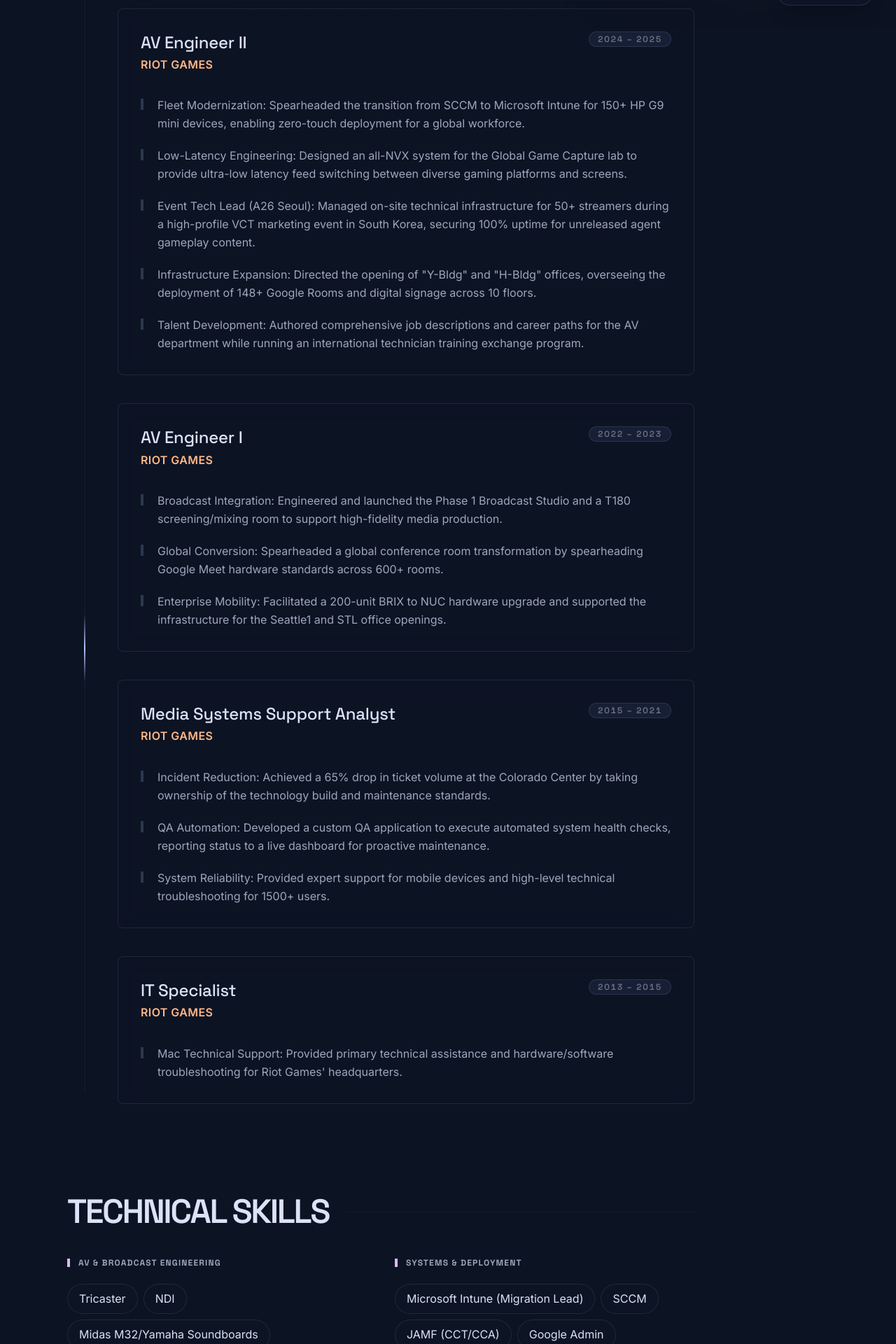
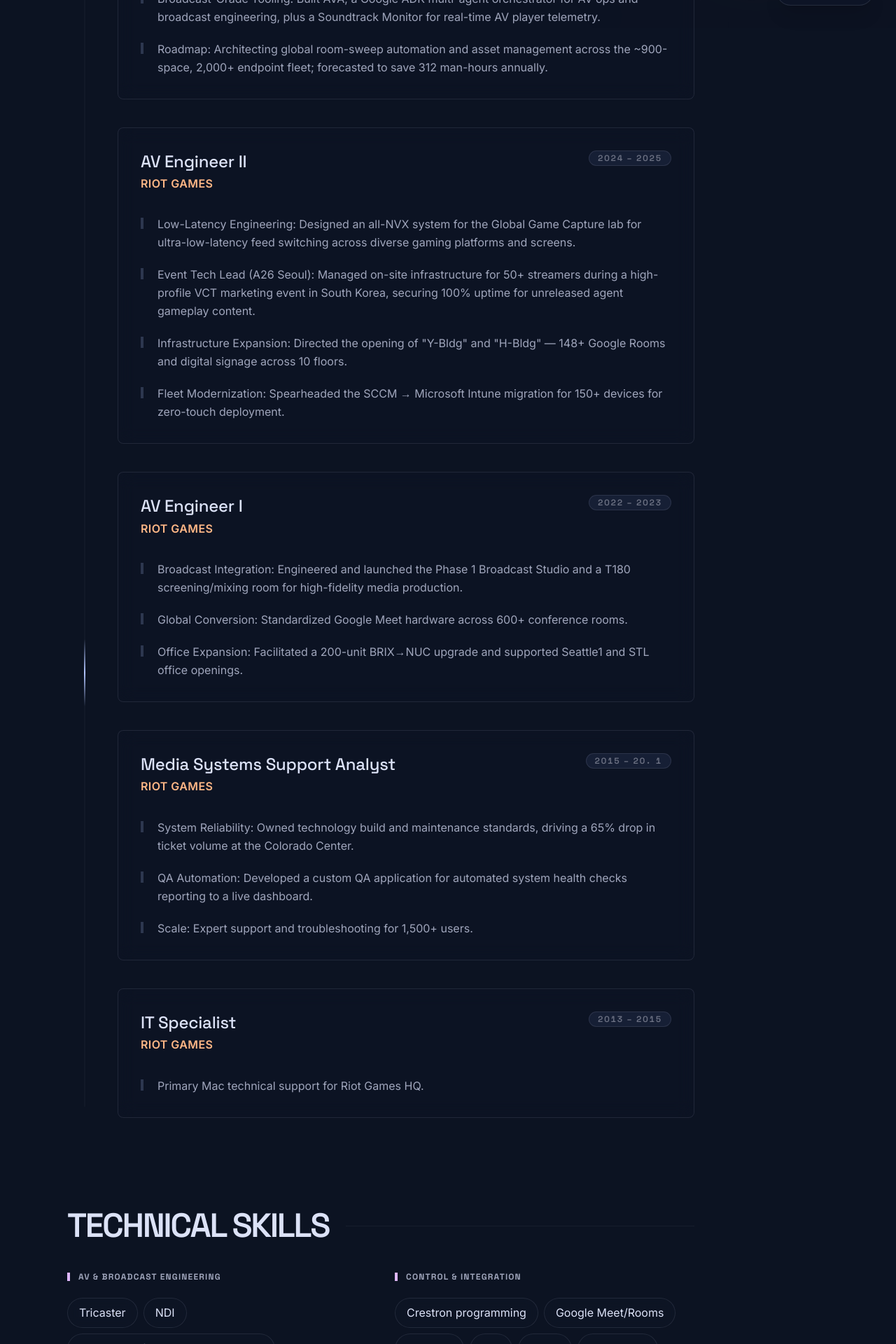
Before and after one commit to shelton-cloud/my-website, a Next.js app: page /resume in a window 1280 px wide. Shown: the part 760-2680 px from the top of the page at 70% size. Built offline with nearby package versions, Linux system fonts and the light colour scheme.

Commit message:
docs: update professional profile with latest resume info

```diff
--- a/src/data/profile.ts
+++ b/src/data/profile.ts
@@ -7,8 +7,8 @@
         location: "Los Angeles, CA 90064"
     },
     bio: [
-        "I'm originally from Houston, TX and moved to Los Angeles to pursue music—playing guitar, bass, and drums in touring bands across the country. While the rockstar life was a thrill, I found my long-term rhythm at Riot Games, where I've spent the last 12+ years blending my technical skills with my passion for creating amazing experiences.",
-        "Today, I'm a Lead IT/AV professional expert in global infrastructure and broadcast engineering. I love solving complex technical puzzles, enabling global teams to collaborate seamlessly, and building systems that just work."
+        "Broadcast and AV systems engineer with 12+ years at Riot Games — Tricaster/NDI live production, all-NVX low-latency design, and Crestron control programming across a global fleet of ~900 spaces and 2,000+ endpoints. A modern AV engineer who builds the systems, not just operates them: I back live production and room operations with software I write myself (Python, Go, TypeScript, Crestron SIMPL# Pro), from agent-driven diagnostics to real-time telemetry dashboards.",
+        "I'm originally from Houston, TX and moved to Los Angeles to pursue music—playing guitar, bass, and drums in touring bands across the country. While the rockstar life was a thrill, I found my long-term rhythm at Riot Games, where I've spent the last 12+ years blending my technical skills with my passion for creating amazing experiences."
     ],
     personal: {
         journey: "From Houston stages to LA control rooms, my journey has been about finding the perfect mix of creativity and technology.",
@@ -28,8 +28,10 @@
             role: "AV Engineer III – Tech Lead",
             period: "2026 – Present",
             responsibilities: [
-                "Global Efficiency Strategy: Architecting a global technical roadmap focused on full room sweep automation and asset management for 175+ rooms; forecasted to save 312 man-hours annually.",
-                "Roadmap Leadership: Steering the global team toward hardware parity across all regions to ensure a seamless, standardized user experience."
+                "AV Systems Engineering: Maintain the AV Systems monorepo spanning Crestron SIMPL# Pro control, BPMN workflows, React/Node dashboards, and Python utilities for room automation.",
+                "Room Fleet Automation: Shipped a Conference Room Morning Auto-Sweep across 196 rooms — headless agents verify connectivity, USB, mic, speaker, and camera each morning and post to a live fleet dashboard with baseline-drift detection and Slack alerting.",
+                "Broadcast-Grade Tooling: Built AVA, a Google ADK multi-agent orchestrator for AV ops and broadcast engineering, plus a Soundtrack Monitor for real-time AV player telemetry.",
+                "Roadmap: Architecting global room-sweep automation and asset management across the ~900-space, 2,000+ endpoint fleet; forecasted to save 312 man-hours annually."
             ],
             current: true
         },
@@ -38,11 +40,10 @@
             role: "AV Engineer II",
             period: "2024 – 2025",
             responsibilities: [
-                "Fleet Modernization: Spearheaded the transition from SCCM to Microsoft Intune for 150+ HP G9 mini devices, enabling zero-touch deployment for a global workforce.",
-                "Low-Latency Engineering: Designed an all-NVX system for the Global Game Capture lab to provide ultra-low latency feed switching between diverse gaming platforms and screens.",
-                "Event Tech Lead (A26 Seoul): Managed on-site technical infrastructure for 50+ streamers during a high-profile VCT marketing event in South Korea, securing 100% uptime for unreleased agent gameplay content.",
-                "Infrastructure Expansion: Directed the opening of \"Y-Bldg\" and \"H-Bldg\" offices, overseeing the deployment of 148+ Google Rooms and digital signage across 10 floors.",
-                "Talent Development: Authored comprehensive job descriptions and career paths for the AV department while running an international technician training exchange program."
+                "Low-Latency Engineering: Designed an all-NVX system for the Global Game Capture lab for ultra-low-latency feed switching across diverse gaming platforms and screens.",
+                "Event Tech Lead (A26 Seoul): Managed on-site infrastructure for 50+ streamers during a high-profile VCT marketing event in South Korea, securing 100% uptime for unreleased agent gameplay content.",
+                "Infrastructure Expansion: Directed the opening of \"Y-Bldg\" and \"H-Bldg\" — 148+ Google Rooms and digital signage across 10 floors.",
+                "Fleet Modernization: Spearheaded the SCCM → Microsoft Intune migration for 150+ devices for zero-touch deployment."
             ],
             current: false
         },
@@ -51,20 +52,20 @@
             role: "AV Engineer I",
             period: "2022 – 2023",
             responsibilities: [
-                "Broadcast Integration: Engineered and launched the Phase 1 Broadcast Studio and a T180 screening/mixing room to support high-fidelity media production.",
-                "Global Conversion: Spearheaded a global conference room transformation by spearheading Google Meet hardware standards across 600+ rooms.",
-                "Enterprise Mobility: Facilitated a 200-unit BRIX to NUC hardware upgrade and supported the infrastructure for the Seattle1 and STL office openings."
+                "Broadcast Integration: Engineered and launched the Phase 1 Broadcast Studio and a T180 screening/mixing room for high-fidelity media production.",
+                "Global Conversion: Standardized Google Meet hardware across 600+ conference rooms.",
+                "Office Expansion: Facilitated a 200-unit BRIX→NUC upgrade and supported Seattle1 and STL office openings."
             ],
             current: false
         },
         {
             company: "Riot Games",
             role: "Media Systems Support Analyst",
-            period: "2015 – 2021",
+            period: "2015 – 20．1",
             responsibilities: [
-                "Incident Reduction: Achieved a 65% drop in ticket volume at the Colorado Center by taking ownership of the technology build and maintenance standards.",
-                "QA Automation: Developed a custom QA application to execute automated system health checks, reporting status to a live dashboard for proactive maintenance.",
-                "System Reliability: Provided expert support for mobile devices and high-level technical troubleshooting for 1500+ users."
+                "System Reliability: Owned technology build and maintenance standards, driving a 65% drop in ticket volume at the Colorado Center.",
+                "QA Automation: Developed a custom QA application for automated system health checks reporting to a live dashboard.",
+                "Scale: Expert support and troubleshooting for 1,500+ users."
             ],
             current: false
         },
@@ -73,23 +74,26 @@
             role: "IT Specialist",
             period: "2013 – 2015",
             responsibilities: [
-                "Mac Technical Support: Provided primary technical assistance and hardware/software troubleshooting for Riot Games' headquarters."
+                "Primary Mac technical support for Riot Games HQ."
             ],
             current: false
         }
     ],
     skills: {
         "AV & Broadcast Engineering": [
-            "Tricaster", "NDI", "Midas M32/Yamaha Soundboards", "NVX Low-Latency Systems", "BIAMP", "Crestron", "Streaming (Twitch/YouTube)"
+            "Tricaster", "NDI", "Midas M32 / Yamaha soundboards", "NVX low-latency systems", "BIAMP", "Crestron (SIMPL# Pro)", "Streaming (Twitch/YouTube)"
         ],
-        "Systems & Deployment": [
-            "Microsoft Intune (Migration Lead)", "SCCM", "JAMF (CCT/CCA)", "Google Admin", "PowerShell", "Deep Freeze", "F.O.G"
+        "Control & Integration": [
+            "Crestron programming", "Google Meet/Rooms", "Logitech", "XiO", "Robin", "Symphony", "MagicInfo digital signage"
         ],
-        "Infrastructure": [
-            "Mac OS", "Microsoft Windows", "Linux", "Networking", "Active Directory", "ServiceNow", "MagicInfo"
+        "Engineering": [
+            "Python", "Go", "TypeScript/JavaScript", "C#/.NET", "PowerShell", "React", "Node.js", "Streamlit", "Flask", "Docker"
         ],
-        "Strategic Leadership": [
-            "Technical Roadmapping", "Career Path Architecture", "Global Hardware Parity", "Mentorship"
+        "AI & Agents": [
+            "Google ADK multi-agent orchestration", "Copilot CLI", "RoomOps/Diagnostics agents", "MCP tooling"
+        ],
+        "Systems": [
+            "Microsoft Intune", "ServiceNow", "Jira", "networking"
         ]
     },
     education: [
```
